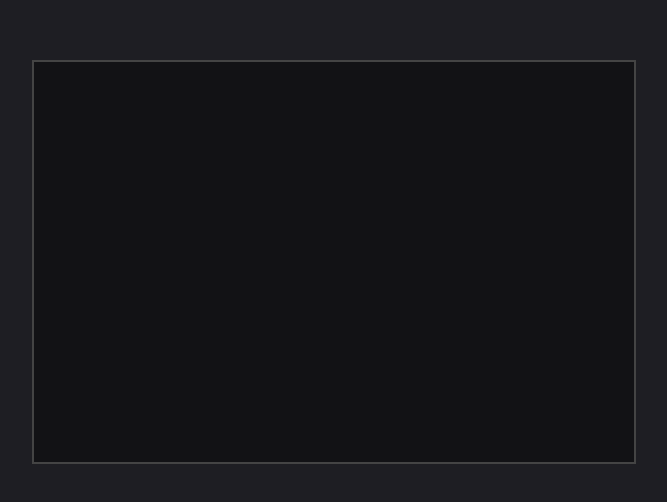
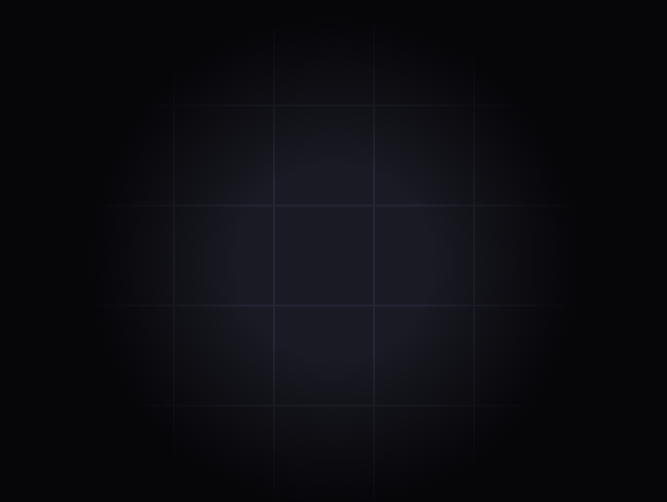
Before and after one commit to BDXTheCoder/SuspectZero, a plain HTML site: page index.html in a window 1280 px wide. Shown: the part 138-640 px from the top of the page, without its empty margins (306-973 px from the left). Drawn offline with Linux system fonts and the light colour scheme.

Commit message:
Refactor game title, styles, and player logic
Updated the game title and enhanced the canvas styling. Adjusted player movement logic and added robot icons for players.

```diff
--- a/index.html
+++ b/index.html
@@ -1,25 +1,50 @@
 <!DOCTYPE html>
 <html>
 <head>
-    <title>Multiplayer 2D Game</title>
+    <title>Multiplayer Robot Game</title>
     <style>
-        body { margin: 0; background: #1e1e23; display: flex; justify-content: center; align-items: center; height: 100vh; color: white; font-family: sans-serif; }
-        canvas { border: 2px solid #444; background: #121215; }
+        body {
+            margin: 0;
+            background: #111;
+            overflow: hidden; /* Prevents scrollbars on the window */
+            display: flex;
+            justify-content: center;
+            align-items: center;
+            height: 100vh;
+        }
+        canvas {
+            background: #1a1a24;
+            box-shadow: 0 0 20px rgba(0,0,0,0.8);
+        }
     </style>
 </head>
 <body>
-    <canvas id="gameCanvas" width="600" height="400"></canvas>
+    <canvas id="gameCanvas"></canvas>
 
     <script>
         const canvas = document.getElementById("gameCanvas");
         const ctx = canvas.getContext("2d");
 
+        // Make the canvas take up the full browser window
+        canvas.width = window.innerWidth;
+        canvas.height = window.innerHeight;
+
         // Automatically use wss:// on Render, or ws:// when testing locally
         const protocol = window.location.protocol === "https:" ? "wss:" : "ws:";
         const ws = new WebSocket(`${protocol}//${window.location.host}/ws`);
 
-        let myX = 300, myY = 200;
-        const myColor = `hsl(${Math.random() * 360}, 70%, 60%)`;
+        // Large map size (larger than the window screen)
+        const MAP_WIDTH = 2000;
+        const MAP_HEIGHT = 2000;
+
+        let myX = Math.random() * (MAP_WIDTH - 200) + 100;
+        let myY = Math.random() * (MAP_HEIGHT - 200) + 100;
+
+        // Assign a random robot style or color theme
+        const robotColors = ["🤖", "🦾", "👾", "🤖"];
+        const myRobotIcon = robotColors[Math.floor(Math.random() * robotColors.length)];
+        const myColor = `hsl(${Math.random() * 360}, 80%, 60%)`;
+
         let allPlayers = {};
         const keys = {};
 
@@ -27,32 +52,89 @@
         window.addEventListener("keydown", e => keys[e.key.toLowerCase()] = true);
         window.addEventListener("keyup", e => keys[e.key.toLowerCase()] = false);
 
-        // Receive all player positions from Python server
+        // Receive player data from server
         ws.onmessage = (event) => {
             const data = JSON.parse(event.data);
             allPlayers = data.players;
         };
 
-        // Main 60 FPS game loop
         function gameLoop() {
-            const speed = 5;
-            if (keys["arrowleft"] || keys["a"]) myX -= speed;
-            if (keys["arrowright"] || keys["d"]) myX += speed;
-            if (keys["arrowup"] || keys["w"]) myY -= speed;
-            if (keys["arrowdown"] || keys["s"]) myY += speed;
+            const speed = 6;
+            // Move within map boundaries
+            if ((keys["arrowleft"] || keys["a"]) && myX > 0) myX -= speed;
+            if ((keys["arrowright"] || keys["d"]) && myX < MAP_WIDTH) myX += speed;
+            if ((keys["arrowup"] || keys["w"]) && myY > 0) myY -= speed;
+            if ((keys["arrowdown"] || keys["s"]) && myY < MAP_HEIGHT) myY += speed;
 
-            // Send our position to the server if connected
+            // Send our position to the server
             if (ws.readyState === WebSocket.OPEN) {
-                ws.send(JSON.stringify({ x: myX, y: myY, color: myColor }));
+                ws.send(JSON.stringify({ x: myX, y: myY, color: myColor, icon: myRobotIcon }));
             }
 
-            // Clear screen and draw all players
+            // --- CAMERA / VIEWPORT LOGIC ---
+            // Center the camera on our player
+            let cameraX = myX - canvas.width / 2;
+            let cameraY = myY - canvas.height / 2;
+
+            // Clamp camera so it doesn't show outside the map edges
+            cameraX = Math.max(0, Math.min(cameraX, MAP_WIDTH - canvas.width));
+            cameraY = Math.max(0, Math.min(cameraY, MAP_HEIGHT - canvas.height));
+
+            // Clear screen
             ctx.clearRect(0, 0, canvas.width, canvas.height);
+
+            ctx.save();
+            // Shift everything to simulate camera movement
+            ctx.translate(-cameraX, -cameraY);
+
+            // 1. Draw Map Grid Background (so you can tell you're moving)
+            ctx.strokeStyle = "#252533";
+            ctx.lineWidth = 2;
+            const gridSize = 100;
+            for (let x = 0; x < MAP_WIDTH; x += gridSize) {
+                ctx.beginPath();
+                ctx.moveTo(x, 0);
+                ctx.lineTo(x, MAP_HEIGHT);
+                ctx.stroke();
+            }
+            for (let y = 0; y < MAP_HEIGHT; y += gridSize) {
+                ctx.beginPath();
+                ctx.moveTo(0, y);
+                ctx.lineTo(MAP_WIDTH, y);
+                ctx.stroke();
+            }
+
+            // 2. Draw all players (Robots)
             for (const id in allPlayers) {
                 const p = allPlayers[id];
-                ctx.fillStyle = p.color;
-                ctx.fillRect(p.x, p.y, 30, 30);
+
+                // Draw robot glow/shadow
+                ctx.fillStyle = p.color || "#fff";
+                ctx.beginPath();
+                ctx.arc(p.x + 15, p.y + 15, 20, 0, Math.PI * 2);
+                ctx.fill();
+
+                // Draw Robot Sprite/Emoji
+                ctx.font = "30px sans-serif";
+                ctx.textAlign = "center";
+                ctx.textBaseline = "middle";
+                ctx.fillText(p.icon || "🤖", p.x + 15, p.y + 15);
             }
+
+            ctx.restore(); // Restore context before drawing UI/Fog of War
+
+            // --- FIELD OF VIEW / RADAR SHADOW EFFECT ---
+            // Creates a dark overlay with a transparent hole cut out around the player
+            const fovRadius = 250; // Radius of visibility
+            const gradient = ctx.createRadialGradient(
+                canvas.width / 2, canvas.height / 2, fovRadius * 0.4,
+                canvas.width / 2, canvas.height / 2, fovRadius
+            );
+            gradient.addColorStop(0, "rgba(0, 0, 0, 0)");       // Clear center (fully visible)
+            gradient.addColorStop(1, "rgba(5, 5, 8, 0.95)");     // Dark outer edges
+
+            ctx.fillStyle = gradient;
+            ctx.fillRect(0, 0, canvas.width, canvas.height);
 
             requestAnimationFrame(gameLoop);
         }
```
